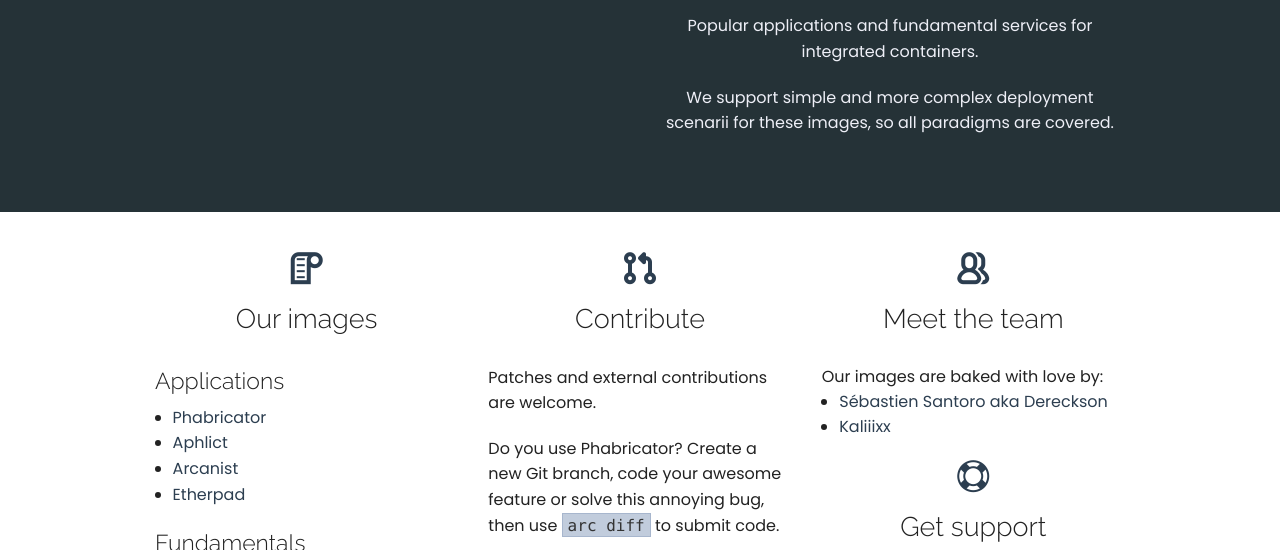
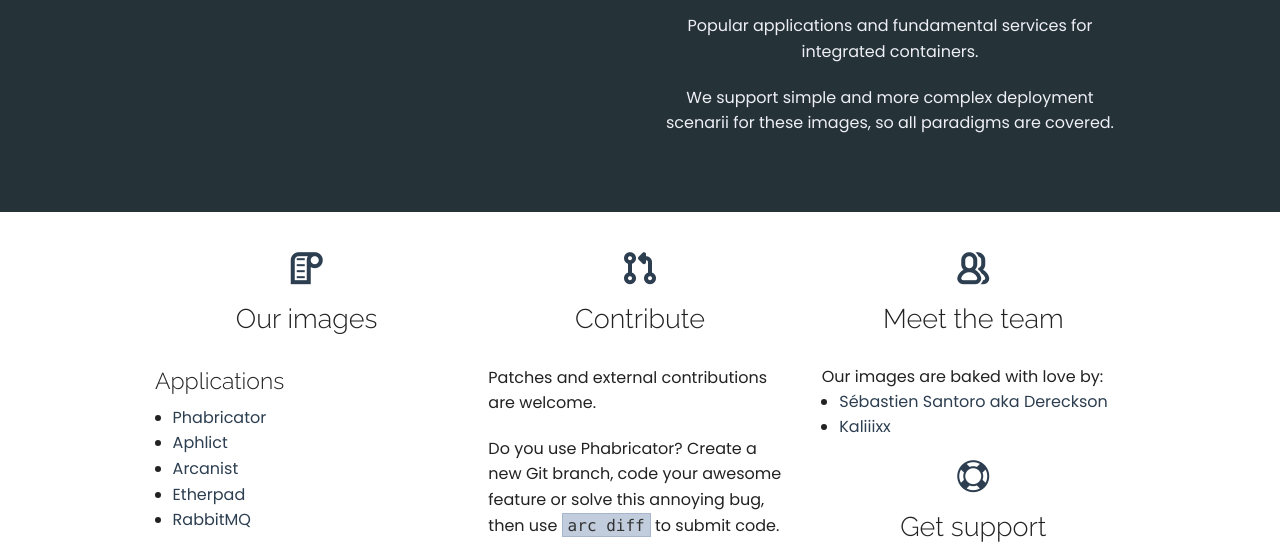
Before and after one commit to nasqueron/docker-www, a website: page index.html in a window 1280 px wide. Shown: the part 380-930 px from the top of the page. Drawn offline with Linux system fonts and the light colour scheme.

Commit message:
New image: RabbitMQ
Summary: added new nasqueron/rabbitmq image

Test Plan: check link against 404

Reviewers: dereckson

Subscribers: #nasqueron_docker_deployment_squad

Projects: #docker_images

Differential Revision: http://devcentral.nasqueron.org/D82

```diff
--- a/index.html
+++ b/index.html
@@ -42,6 +42,7 @@
           <li><a href="https://hub.docker.com/r/nasqueron/aphlict">Aphlict</a></li>
           <li><a href="https://hub.docker.com/r/nasqueron/arcanist">Arcanist</a></li>
           <li><a href="https://hub.docker.com/r/nasqueron/etherpad">Etherpad</a></li>
+          <li><a href="https://hub.docker.com/r/nasqueron/rabbitmq">RabbitMQ</a></li>
         </ul>
 
         <h4>Fundamentals</h4>
```
